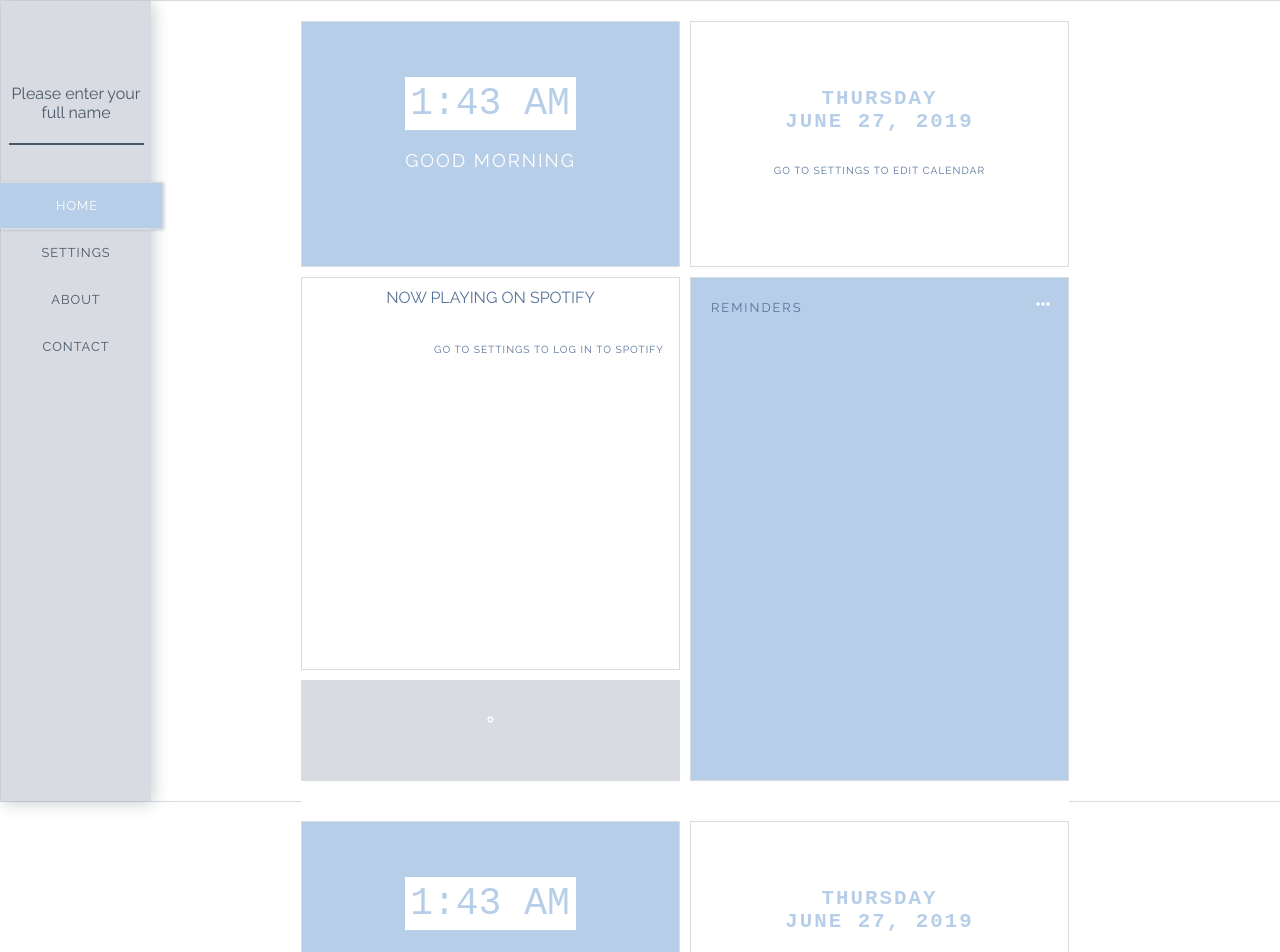
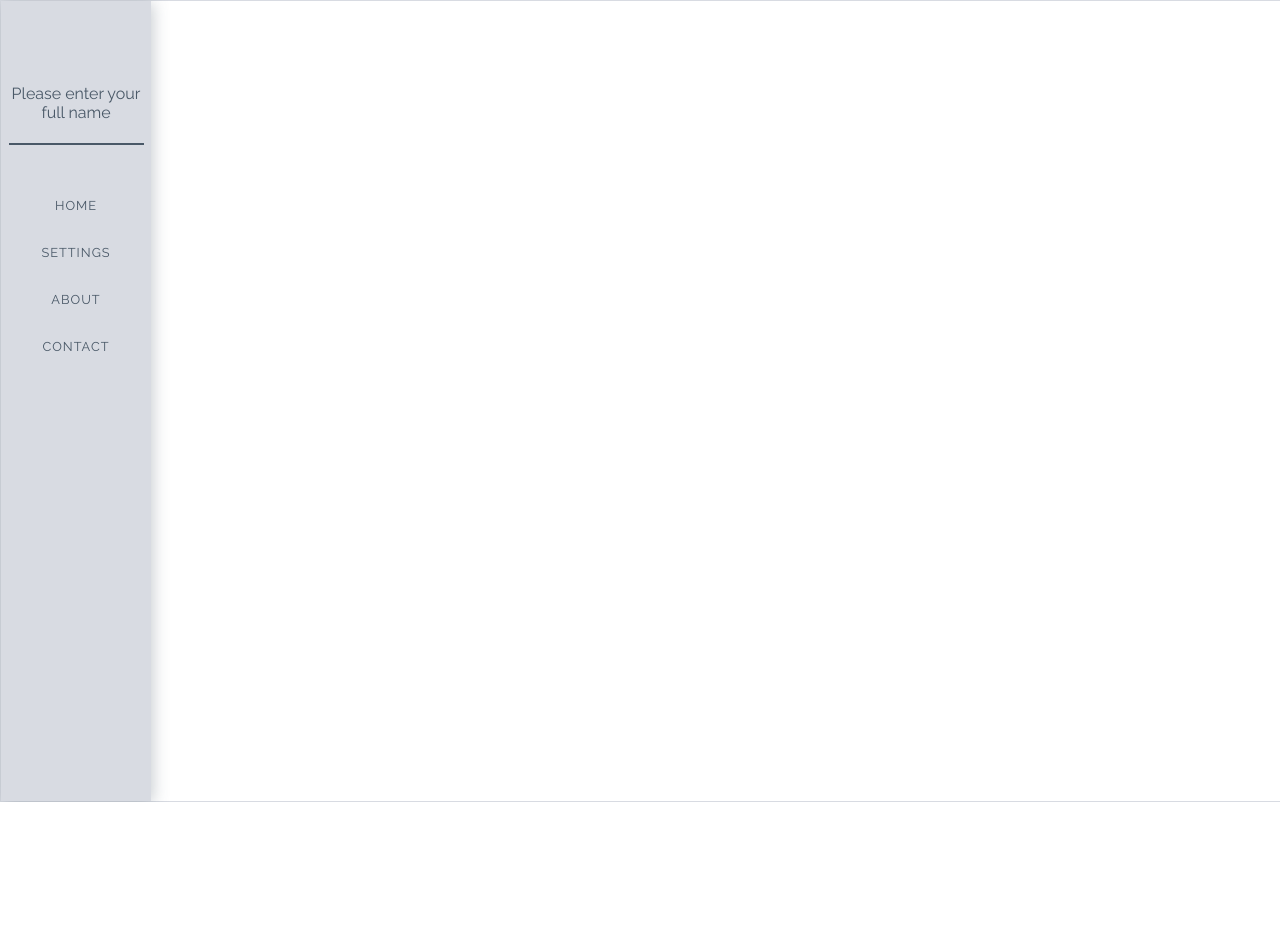
Before and after one commit to emilyannemoses/dashboard-react, a React (Create React App) app: page / in a window 1280 px wide. Shown: the top 952 px of the page. After the commit the page ends 802 px from the top, so only its background shows below. Built offline with nearby package versions, Linux system fonts and the light colour scheme; no server answers; a web font is replaced by a local one.

Commit message:
saving routing

```diff
--- a/package.json
+++ b/package.json
@@ -2,7 +2,7 @@
   "name": "dashboard",
   "version": "0.1.0",
   "private": true,
-  "homepage": "http://eamoses.github.io/dashboard-react",
+  "homepage": "http://eamoses.github.io/dashboard-react/home",
   "dependencies": {
     "@fortawesome/free-brands-svg-icons": "^5.9.0",
     "@fortawesome/free-regular-svg-icons": "^5.9.0",
--- a/src/App/App.js
+++ b/src/App/App.js
@@ -60,7 +60,6 @@ class App extends Component {
             greetingToggle={this.state.greetingToggle}
             toggleName={this.toggleName}
           />
-          <Home />
         </Router>
       </div>
     )
--- a/src/Menu/Menu.js
+++ b/src/Menu/Menu.js
@@ -21,13 +21,13 @@ class Menu extends Component {
                         greetingToggle={this.props.greetingToggle}
                         toggleName={this.props.toggleName}
                     />
-                    <NavLink className="item" exact to="/" activeStyle={{ menu }}>home</NavLink>
+                    <NavLink className="item" exact to="/home" activeStyle={{ menu }}>home</NavLink>
                     <NavLink className="item" exact to="/settings" activeStyle={{ menu }}>settings</NavLink>
                     <NavLink className="item" exact to="/about" activeStyle={{ menu }}>about</NavLink>
                     <NavLink className="item" exact to="/contact" activeStyle={{ menu }}>contact</NavLink>
                 </div>
                 <div className="content">
-                    <Route exact path="/" render={(props) =>
+                    <Route exact path="/home" render={(props) =>
                         <Home {...props}
                             calendarHref={this.props.calendarHref}
                             addHref={this.props.addHref}
```
